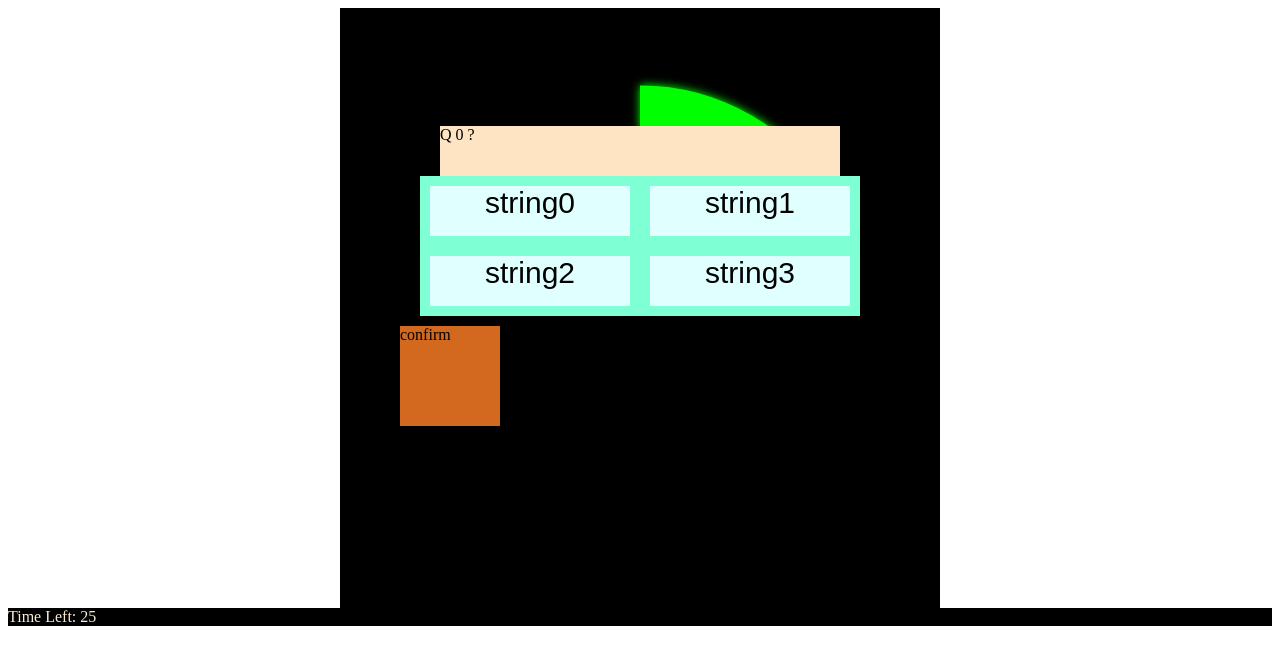
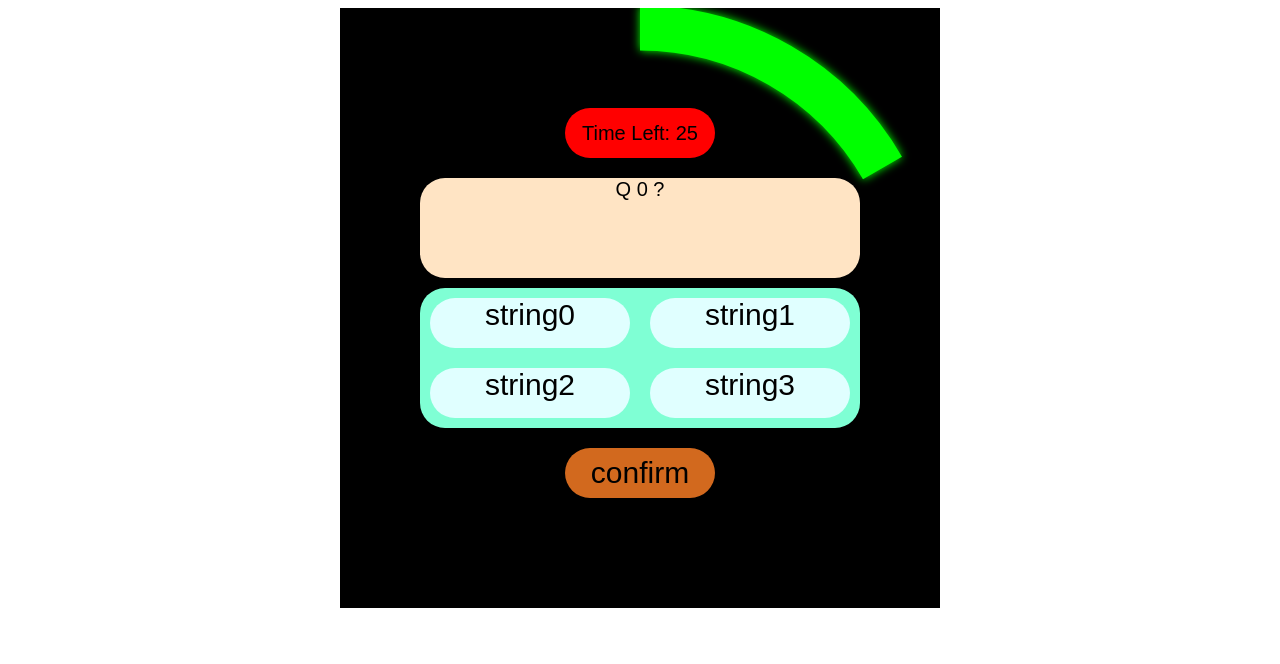
Before and after one commit to donxiya/TriviaGame, a plain HTML site: page gametest2.html in a window 1280 px wide. Drawn offline with nearby package versions, Linux system fonts and the light colour scheme.

Commit message:
ui update

```diff
--- a/game.js
+++ b/game.js
@@ -136,7 +136,7 @@ var game = {
         // CANVAS MATHS
         var x = width / 2,
             y = height / 2,
-            radius = 200,
+            radius = 280,
             circum = Math.PI * 2,
             start = Math.PI / -2, // Start position (top)
             curr = 1; // Current position (in %)
--- a/gametest2.html
+++ b/gametest2.html
@@ -20,7 +20,8 @@
     </div>
     <div id="gameBody">
         <canvas id="myCanvas" height="600px" width="600px"></canvas>
-        <div id="timer"></div>
+        <div id="timer">Time Left: 30</div>
+
         <div id="triviaContainer">
             <div id="question"></div>
             <div id="choiceContainer">
@@ -29,7 +30,7 @@
                 <div id="choice2" class="answerContainer"></div>
                 <div id="choice3" class="answerContainer"></div>
             </div>
-            <div id="confirm" class="default">confirm</div>
+            <div id="confirm">confirm</div>
         </div>
     </div>
 </body>
--- a/styles.css
+++ b/styles.css
@@ -29,35 +29,46 @@
   font-family: Arial, Helvetica, sans-serif;
   font-size: 30px;
   text-align: center;
+  border-radius: 25px;
 }
 .answerContainerClick{
   background-color: black;
   color: lightcyan;
 }
-.confirm{
-  float: left;
-  width: 100px;
-  height:100px;
+#confirm{
+  width: 150px;
+  height:50px;
   background-color: chocolate;
-  margin: 10px;
+  margin: auto;
+  margin-top: 20px;
   color: black;
   font-family: Arial, Helvetica, sans-serif;
   font-size: 30px;
+  line-height: 50px;
+
   text-align: center;
+  border-radius: 25px;
 }
 #choiceContainer{
   margin: auto;
+  margin-top: 10px;
   position:relative;
   z-index: 1;
   width: 440px;
   height: 140px;
   background-color: aquamarine;
+  border-radius: 25px;
 }
 #question{
   margin: auto;
-  width: 400px;
-  height:50px;
+  width: 440px;
+  height:100px;
   background-color: bisque;
+  border-radius: 25px;
+  color: black;
+  font-family: Arial, Helvetica, sans-serif;
+  text-align: center;
+  font-size: 20px;
 }
 #myCanvas{
   padding: 0;
@@ -70,13 +81,24 @@
   width: 500px; */
 }
 #timer{
+  margin: auto;
+  margin-top:-500px;
+  width: 150px;
+  height: 50px;
   color: antiquewhite;
-  background-color: black;
+  background-color: red;
+  color: black;
+  font-family: Arial, Helvetica, sans-serif;
+  font-size: 20px;
+  line-height: 50px;
+  text-align: center;
+  z-index: 2;
+  border-radius: 25px;
 }
 #triviaContainer{
   margin-left: auto;
   margin-right: auto;
-  margin-top: -500px;
+  margin-top: 20px;
   width: 500px;
 }
 #endScene{
```
